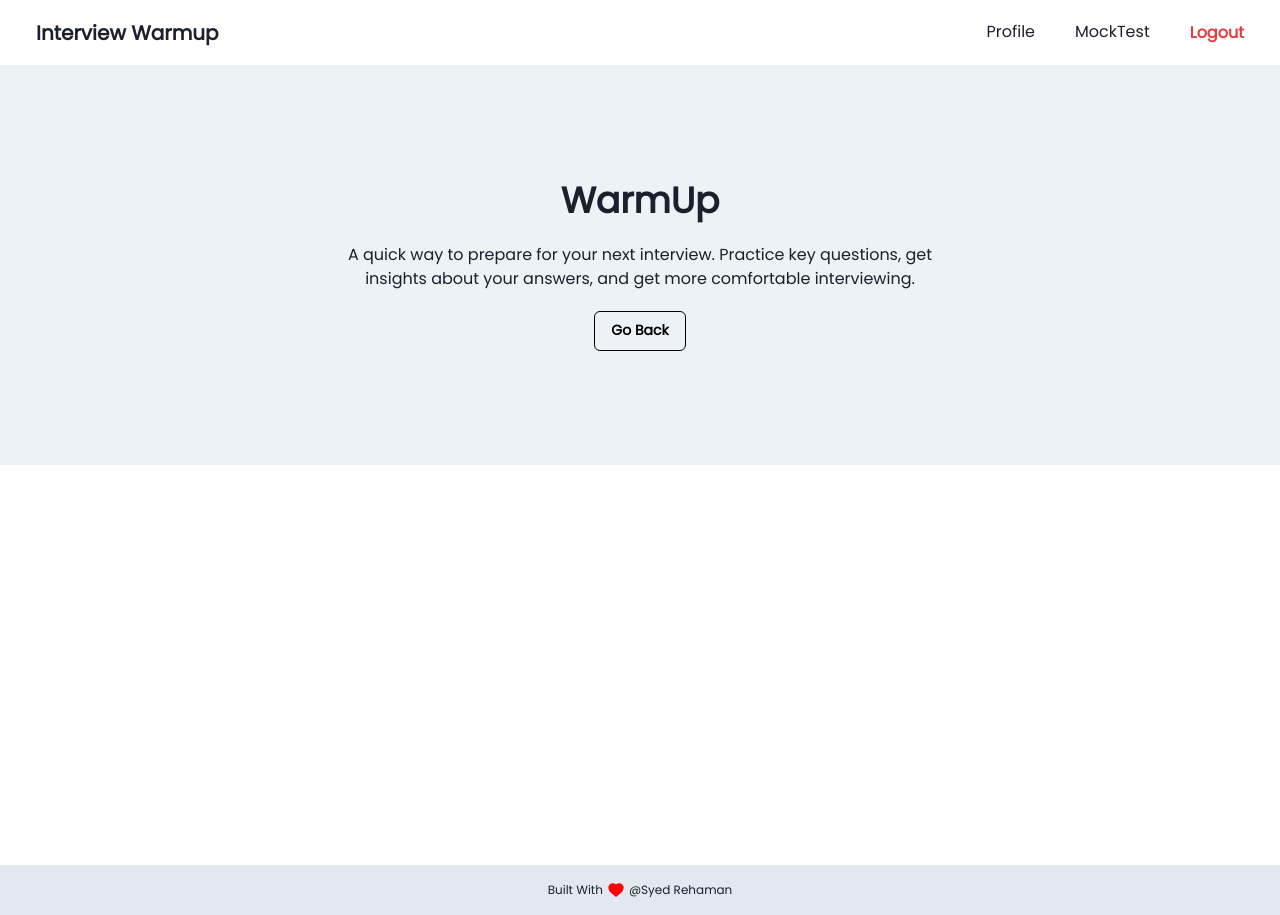
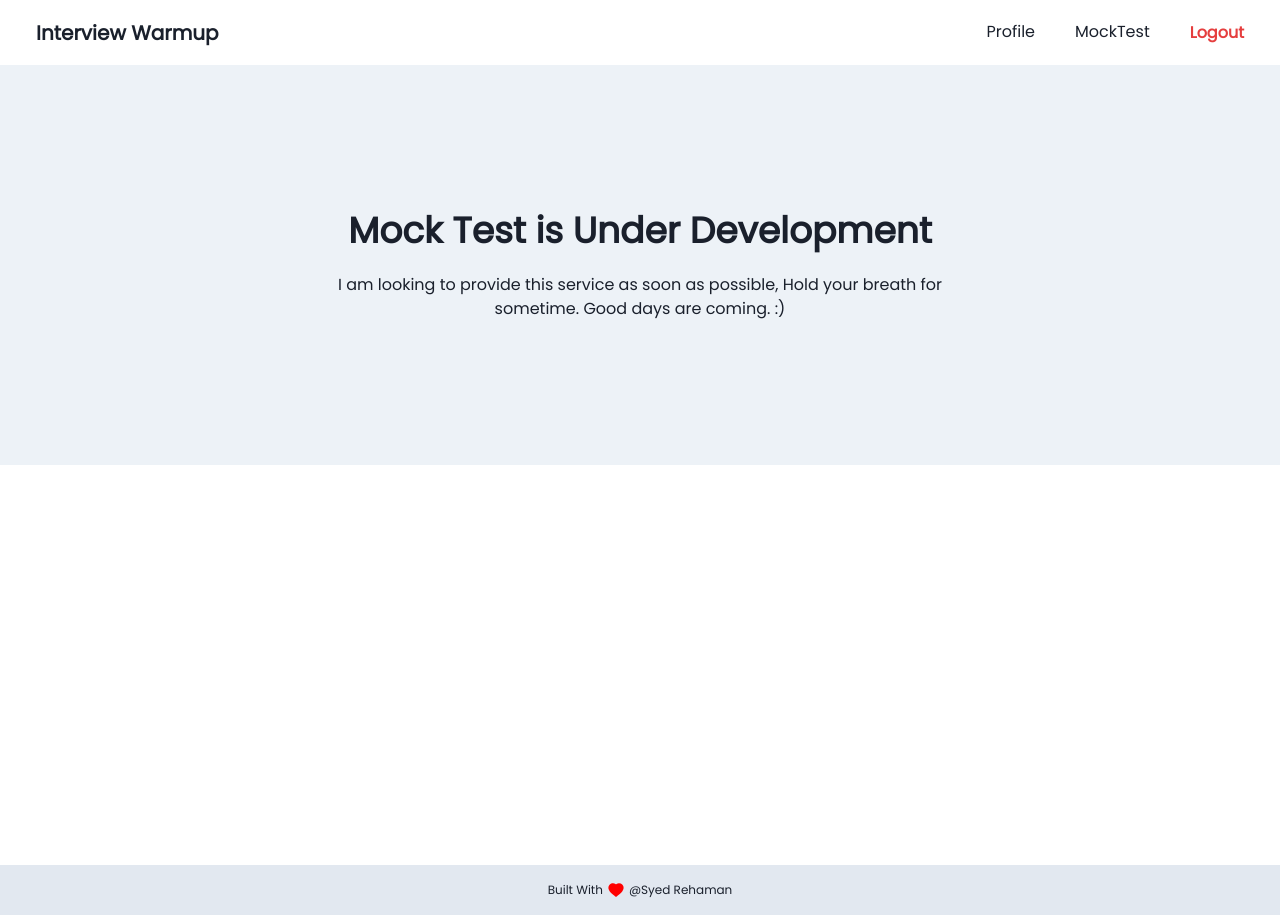
Before and after one commit to RehamanSyed/prepare-interview, a Next.js app: page /mocktest in a window 1280 px wide. Built offline with nearby package versions, Linux system fonts and the light colour scheme; what @chakra-ui/next-js would draw is missing.

Commit message:
Added profile and moctest page

```diff
--- /dev/null
+++ b/src/pages/mocktest.js
@@ -0,0 +1,33 @@
+import MainLayout from "@/layouts/main.layout";
+import { Box, Container, Flex, Heading, Text } from "@chakra-ui/react";
+import React from "react";
+
+const Mocktest = () => {
+  return (
+    <Box bg={"white"} minH={"100vh"}>
+      <Box w={"100%"} bg={"gray.100"}>
+        <Container maxW={"container.sm"}>
+          <Flex
+            minHeight={{ base: "60vh", lg: "50vh" }}
+            flexDir={"column"}
+            justifyContent={"center"}
+            alignItems={"center"}
+            gap={5}
+          >
+            <Heading>Mock Test is Under Development</Heading>
+            <Text textAlign={"center"}>
+              I am looking to provide this service as soon as possible, Hold
+              your breath for sometime. Good days are coming. :)
+            </Text>
+          </Flex>
+        </Container>
+      </Box>
+    </Box>
+  );
+};
+
+export default Mocktest;
+
+Mocktest.getLayout = function getLayout(page) {
+  return <MainLayout>{page}</MainLayout>;
+};
--- a/src/sharedUI/components/Header.js
+++ b/src/sharedUI/components/Header.js
@@ -31,9 +31,11 @@ const CommonHeader = () => {
         <Container maxW={"container.xl"}>
           <Flex justifyContent={"space-between"} alignItems={"center"}>
             <Box>
-              <Heading fontSize={20} fontWeight="extrabold">
-                Interview Warmup
-              </Heading>
+              <Link href="/">
+                <Heading fontSize={20} fontWeight="extrabold">
+                  Interview Warmup
+                </Heading>
+              </Link>
             </Box>
             <Box>
               <UnorderedList
@@ -42,11 +44,11 @@ const CommonHeader = () => {
                 listStyleType={"none"}
               >
                 <ListItem>
-                  <Link href={"/"}>Profile</Link>
+                  <Link href={"/user-profile"}>Profile</Link>
                 </ListItem>
                 <ListItem>
                   {" "}
-                  <Link href={"/"}>MockTest</Link>
+                  <Link href={"/mocktest"}>MockTest</Link>
                 </ListItem>
                 <ListItem>
                   <Button
@@ -92,10 +94,10 @@ const CommonHeader = () => {
               listStyleType={"none"}
             >
               <ListItem>
-                <Link href={"/"}>Profile</Link>
+                <Link href={"/user-profile"}>Profile</Link>
               </ListItem>
               <ListItem>
-                <Link href={"/"}>MockTest</Link>
+                <Link href={"/mocktest"}>MockTest</Link>
               </ListItem>
               <ListItem>
                 <Button
```
Also changed, not shown: src/pages/user-profile.js (added, +32 -0 lines).
